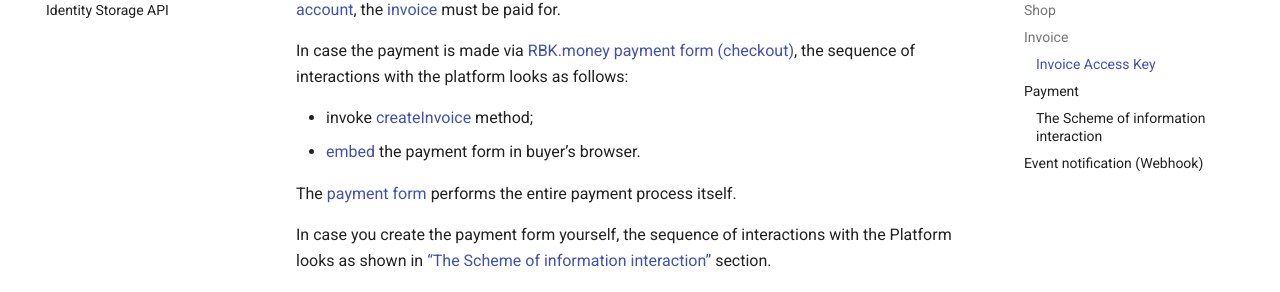
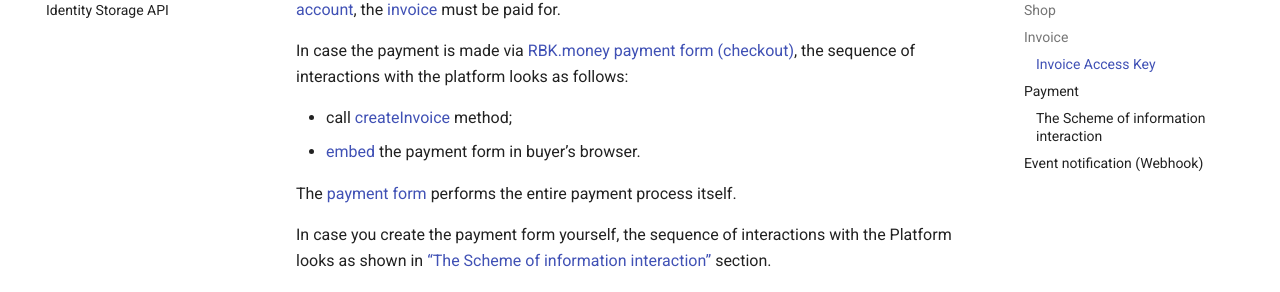
Before and after one commit to rbkmoney/docs, an MkDocs documentation site: the page built from content/docs/payments/overview.md, in a window 1280 px wide and 900 px high, scrolled down 2047 px. Shown: the part 152-444 px from the top of the window. Built offline with MkDocs 1.6.1 and Material for MkDocs 9.7.7, drawn with Linux system fonts in a browser that asks for light colours; nearby versions of some CDN libraries; comment, search, counter and statistics services are not loaded.

Commit message:
Update overview.md

```diff
--- a/content/docs/payments/overview.md
+++ b/content/docs/payments/overview.md
@@ -63,7 +63,7 @@ In order for the funds for goods and services offered to the payer be added to m
 
 In case the payment is made via [RBK.money payment form (checkout)](../checkout), the sequence of interactions with the platform looks as follows:
 
-* invoke [createInvoice](https://developer.rbk.money/api/#operation/createInvoice) method;
+* call [createInvoice](https://developer.rbk.money/api/#operation/createInvoice) method;
 * [embed](../checkout) the payment form in buyer's browser.
 
 The [payment form](../checkout) performs the entire payment process itself.
```
